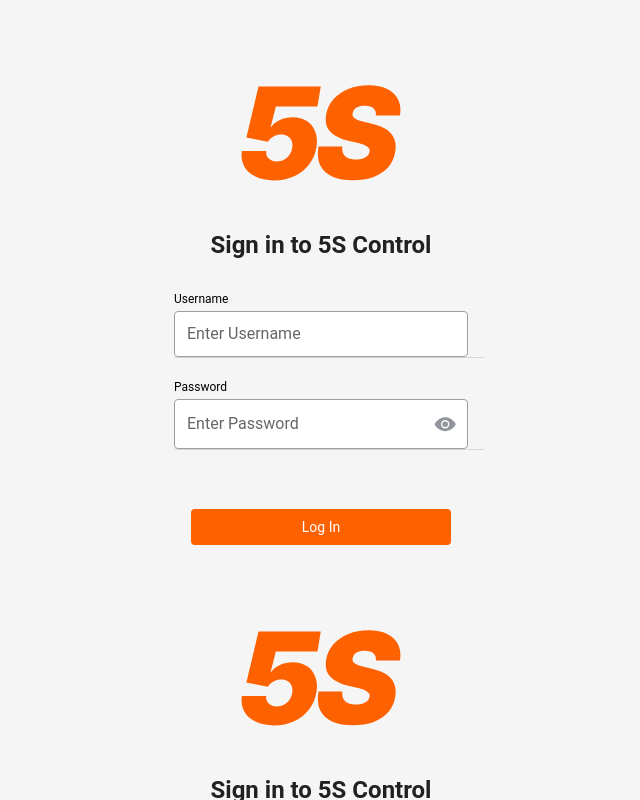
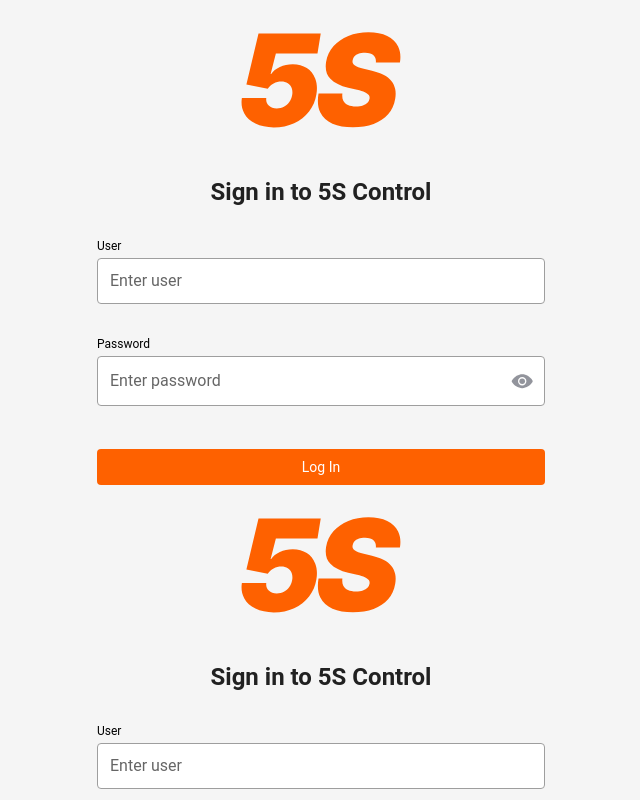
Before and after one commit to taqtile-us/mes-client, a React (Vite) app: page /authorization in a window 1280 px wide. Shown: the whole page, without its empty margins (319-959 px from the left). Built offline with nearby package versions, Linux system fonts and the light colour scheme.

Commit message:
fix: style auth form

```diff
--- a/src/components/authorization/Authorization.scss
+++ b/src/components/authorization/Authorization.scss
@@ -4,11 +4,11 @@
   display: flex;
   flex-direction: column;
   align-items: center;
+  justify-content: center;
   color: #212121;
   &__logo {
     width: 160px;
     height: 160px;
-    margin-top: 53px;
   }
   &__title {
     font-weight: 600;
@@ -17,35 +17,14 @@
   &__container {
     display: flex;
     flex-direction: column;
-    label {
-      margin-top: 40px;
-      margin-bottom: 6px;
-    }
-  }
-  &__input {
-    width: 480px;
-    height: 51px;
-    border: 1px solid #9e9e9e;
-    border-radius: 4px;
-    padding: 16px 13px;
-    color: #212121;
-    font-weight: 400;
-    font-size: 16px;
-    line-height: 24px;
-    &:focus {
-      border-color: #212121;
-      outline: none;
-    }
-
-    @media screen and (max-width: 768px) {
-      width: 90vw;
-    }
+    width: 100%;
+    gap: 10px;
+    max-width: 480px;
   }
   &__button {
-    margin: 0 auto;
-    width: 260px;
+    margin: 0 16px;
     padding: 6px;
-    margin-top: 59px;
+    margin-top: 32px;
     text-align: center;
     background: #fe6100;
     border-radius: 4px;
@@ -58,10 +37,7 @@
     &:hover {
       background: #833505;
     }
-
-    @media screen and (max-width: 768px) {
-      width: 90vw;
-    }
+    width: calc(100% - 32px);
   }
   .disableButton {
     background: grey;
@@ -74,17 +50,15 @@
     line-height: 24px;
     color: #db2820;
     &_response {
-      margin: 0 auto;
+      margin: 0 16px;
       font-weight: 400;
-      font-size: 16px;
-      line-height: 24px;
+      font-size: 12px;
       color: #db2820;
     }
     &_password {
-      margin: 0 auto;
+      margin: 0 16px;
       font-weight: 400;
       font-size: 12px;
-      line-height: 24px;
       color: #db2820;
     }
   }
--- a/src/locales/en/translation.json
+++ b/src/locales/en/translation.json
@@ -93,9 +93,9 @@
     "namePlaceholder": "Enter a name",
     "auth": {
       "signin": "Sign in to",
-      "login": "Username",
-      "loginPlaceholder": "Enter Username",
-      "pwdPlaceholder": "Enter Password",
+      "login": "User",
+      "loginPlaceholder": "Enter user",
+      "pwdPlaceholder": "Enter password",
       "pwd": "Password",
       "submit": "Log In",
       "required": "This field is required"
--- a/src/styles/common.scss
+++ b/src/styles/common.scss
@@ -59,6 +59,7 @@ ion-searchbar{
 ion-item.input__field::part(native) {
     background-color: transparent;
     margin-top: 12px;
+    --border-color: #00000000;
 }
 
 ion-list.button__wrapper{
```
